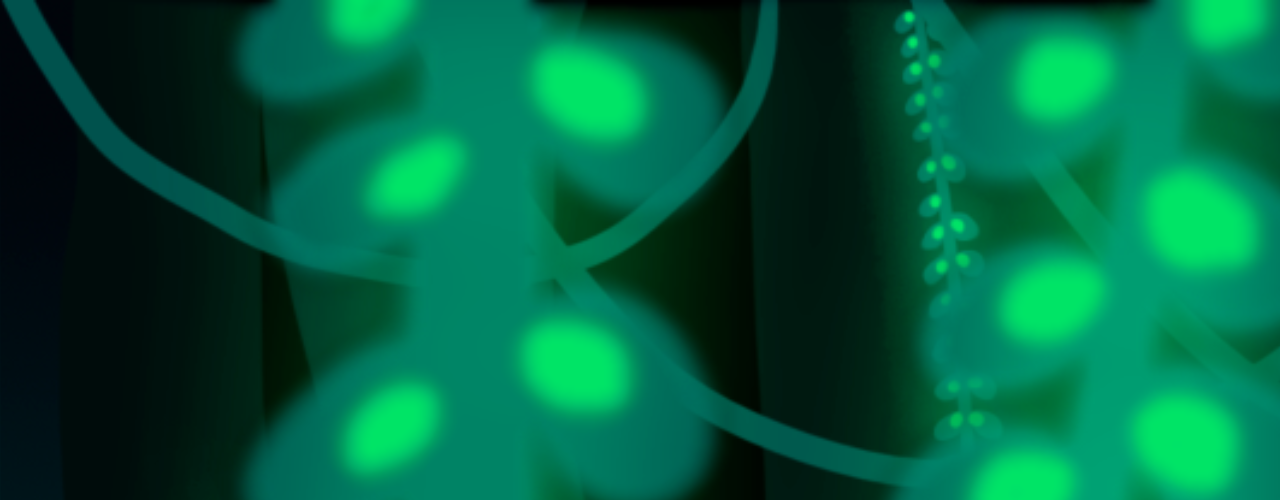
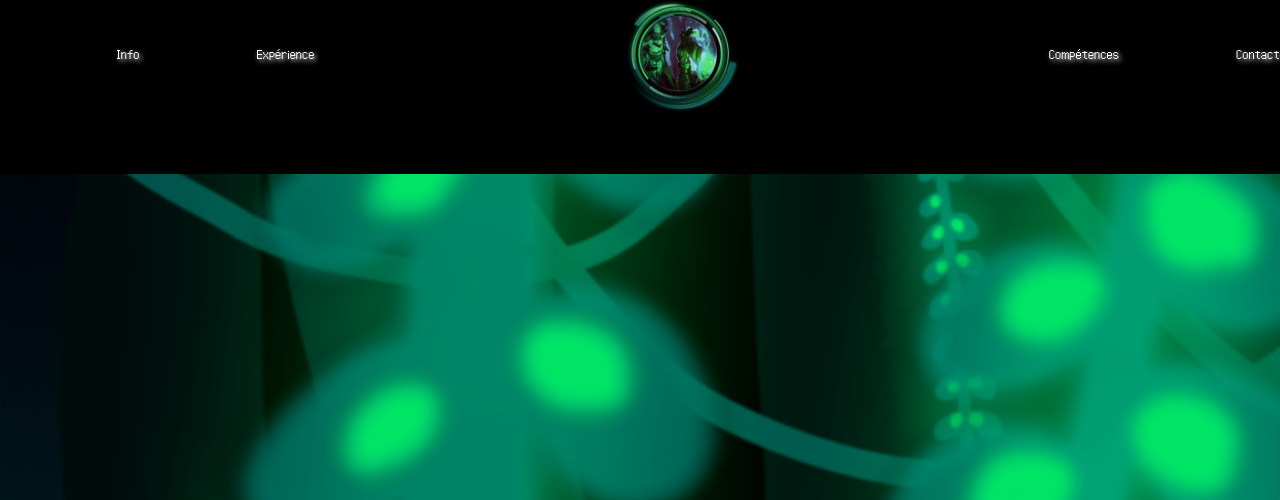
Before and after one commit to RedPandore/Projet-n-1-WCS, a PHP site: page / in a window 1280 px wide. Shown: the top 500 px of the page. Run offline with PHP 8.4, Linux system fonts and the light colour scheme.

Commit message:
j'ai fabriqué le header navbar, css police footer et header et css h2 contact

```diff
--- a/index.html
+++ b/index.html
@@ -10,18 +10,31 @@
 
   <body>
 
+    <header>
+      <section class="menu">
+        <nav class="navHeader">
+          <li><a href="#info">Info</a></li>
+          <li><a href="#xp">Expérience</a></li>
+          <li><img src="PHOTOPROFIL.png" alt="profil" class="profil" /></li>
+          <li><a href="#skills">Compétences</a></li>
+          <li><a href="#contact">Contact</a></li>
+        </nav>
+      </section>
+    </header>
+
+
     <div class="outer-wrapper">
 
         <div class="wrapper">
 
-          <section class="info">
+          <section class="info" id="info">
             <div class="info-box">
               <img class="photo" src="PHOTOPROFIL.png" alt="Ma photo" height="200" width="200">
               <p>Ivern Roncepied,<br> beaucoup me connaissent sous le nom d'Aîné de la forêt.<br> Je suis un être étrange mi-homme mi-arbre,<br> qui arpente les forêts de Runeterra en cultivant la vie partout où le vent me mène.<br> Je connais les secrets du monde naturel et entretient une profonde amitié avec tout ce qui rampe, vole et pousse.<br> J'erre dans la nature sauvage,<br> partageant ma sagesse avec tous ceux que je rencontre,<br> enrichissant les forêts et confiant parfois (à tort !) certains de mes secrets aux papillons.</p>
             </div>
           </section>
 
-          <section class="experience">
+          <section class="experience" id="xp">
             <div class="experience-box">
             <p>Lié de passion avec la nature, je suis à la recherche d'un nouveau poste en tant que garde forestier, par amour de la faune et de la flore.</p>
             <div class="cv-box">
@@ -35,7 +48,7 @@
           </section>
 
 
-          <section class="competence">
+          <section class="competence" id="skills">
             <div class="competence-box">
               <h2>Compétences</h2>
                 <div class ="competence1">
@@ -65,9 +78,10 @@
                 </div>
             </div>
           </section>
-          <section class="formulaire">
-            <h2>Contact Ivern Jungle</h2>
+
+          <section class="formulaire" id="contact">
               <form class="contactForm">
+                <h2>Contact Ivern Jungle</h2>
                 <label for="name">Name:</label><br />
                 <input type="text" id="name" name="name" value="Margerite" /><br />
                 <label for="email">Email:</label><br />
@@ -83,6 +97,7 @@
                 <input id="button" type="submit" value="Send" />
               </form>
           </section>
+
         </div>
     </div>
 
--- a/style.css
+++ b/style.css
@@ -17,6 +17,23 @@ body{
 margin: 0;
 padding: 0;
 font-family: "AnimalCrossing", Helvetica, Arial, sans-serif;
+}
+
+header {
+  position: relative;
+  z-index:3;
+  text-align: center ;
+  position: fixed;
+  height: 3%;
+  width: 100%;
+  background-color: black;
+  padding: 3rem;
+}
+
+.profil {
+  margin-top: -3rem;
+  height: 25%;
+  width: auto;
 }
 
 .outer-wrapper {
@@ -125,6 +142,14 @@ form input[type="submit"] {
   box-shadow: 2px 2px #333;
 }
 
+h2 {
+  text-align: center ;
+  color: white;
+  font-size: 200%;
+  text-shadow: rgb(255, 255, 255) 2px 2px 5px;
+  text-decoration: none;
+}
+
 footer {
   position: fixed;
   bottom: 0;
@@ -140,5 +165,13 @@ nav {
 
 a {
   color: white;
+  font-size: 1em;
+  text-shadow: rgb(255, 255, 255) 2px 2px 5px;
   text-decoration: none;
 }
+
+a:hover {
+  color: rgb(18, 139, 24);
+  font-size: xxx-large;
+  transition-duration: 500ms;
+}
```
